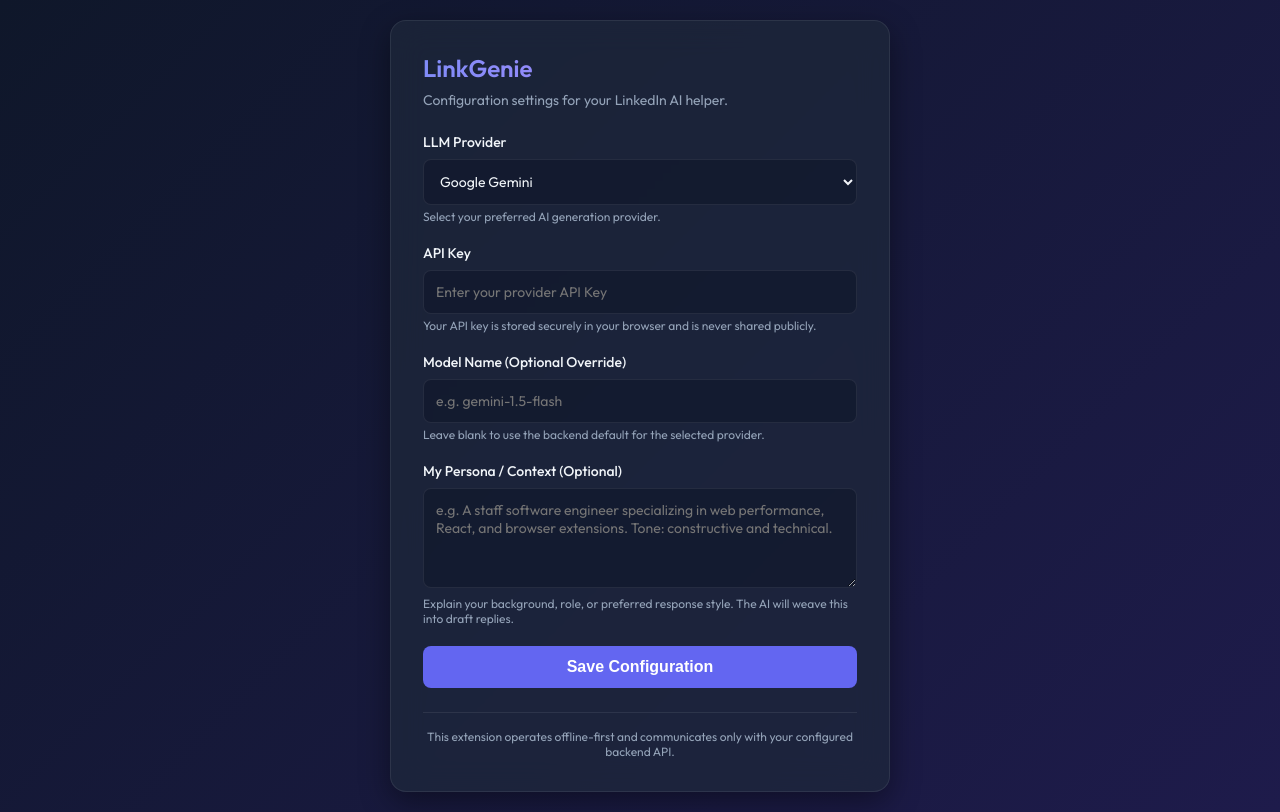
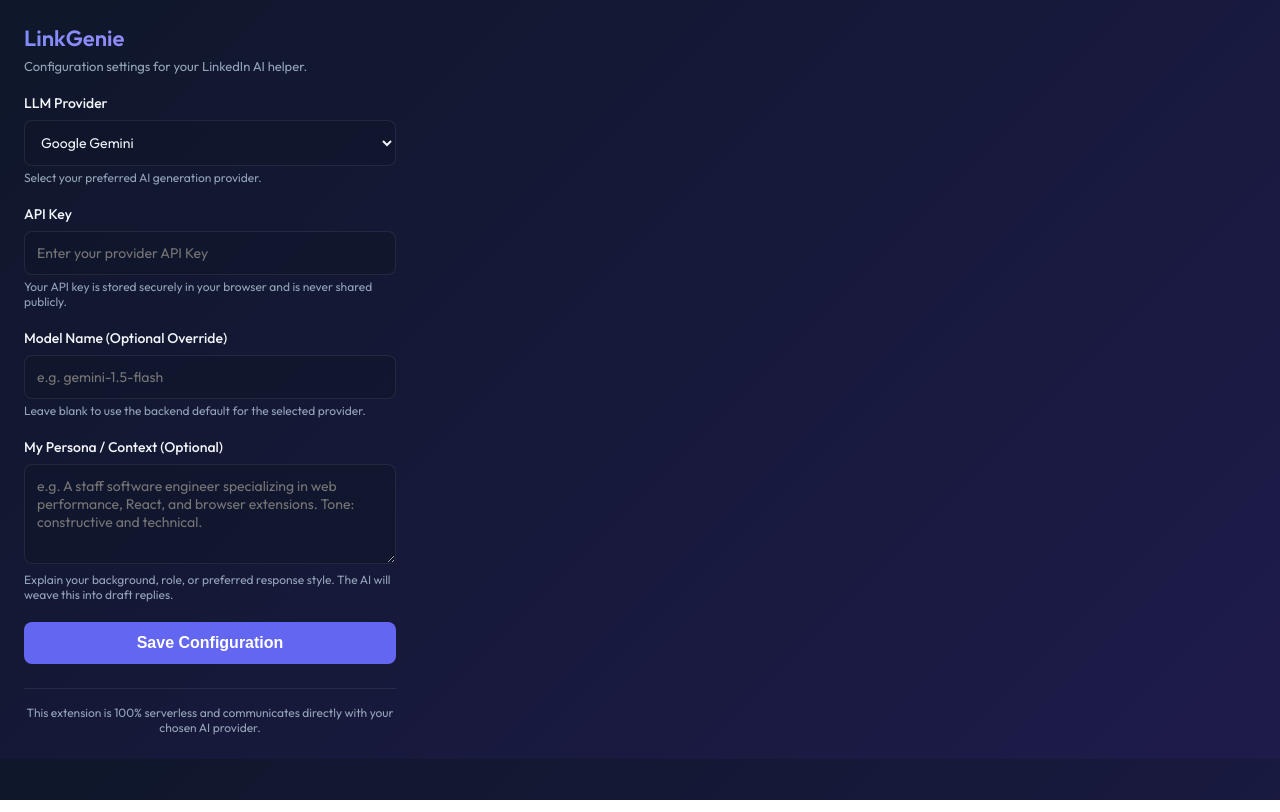
Before and after one commit to rajann44/linkgenie, a browser extension: page extension/src/options.html in a window 1280 px wide. Drawn offline with Linux system fonts and the light colour scheme.

Commit message:
feat: make options page appear as a popup on extension icon click

```diff
--- a/extension/src/options.html
+++ b/extension/src/options.html
@@ -27,29 +27,22 @@
       font-family: 'Outfit', sans-serif;
       background: var(--bg-gradient);
       color: var(--text-color);
-      min-height: 100vh;
-      display: flex;
-      justify-content: center;
-      align-items: center;
-      padding: 20px;
+      width: 420px;
+      margin: 0;
+      padding: 0;
+      box-sizing: border-box;
+      overflow-x: hidden;
     }
 
     .container {
-      background: var(--card-bg);
-      backdrop-filter: blur(16px);
-      -webkit-backdrop-filter: blur(16px);
-      border: 1px solid var(--border-color);
-      border-radius: 16px;
-      padding: 32px;
+      padding: 24px;
       width: 100%;
-      max-width: 500px;
-      box-shadow: 0 10px 30px rgba(0, 0, 0, 0.4);
     }
 
     h1 {
-      font-size: 24px;
+      font-size: 22px;
       font-weight: 600;
-      margin-bottom: 8px;
+      margin-bottom: 6px;
       background: linear-gradient(to right, #818cf8, #c084fc);
       -webkit-background-clip: text;
       -webkit-text-fill-color: transparent;
@@ -57,8 +50,8 @@
 
     .subtitle {
       color: var(--text-muted);
-      font-size: 14px;
-      margin-bottom: 24px;
+      font-size: 13px;
+      margin-bottom: 20px;
     }
 
     .form-group {
@@ -191,7 +184,7 @@
     <div id="status" class="status">Settings saved!</div>
 
     <div class="footer">
-      This extension operates offline-first and communicates only with your configured backend API.
+      This extension is 100% serverless and communicates directly with your chosen AI provider.
     </div>
   </div>
 
```
Also changed, not shown: extension/manifest.json.
